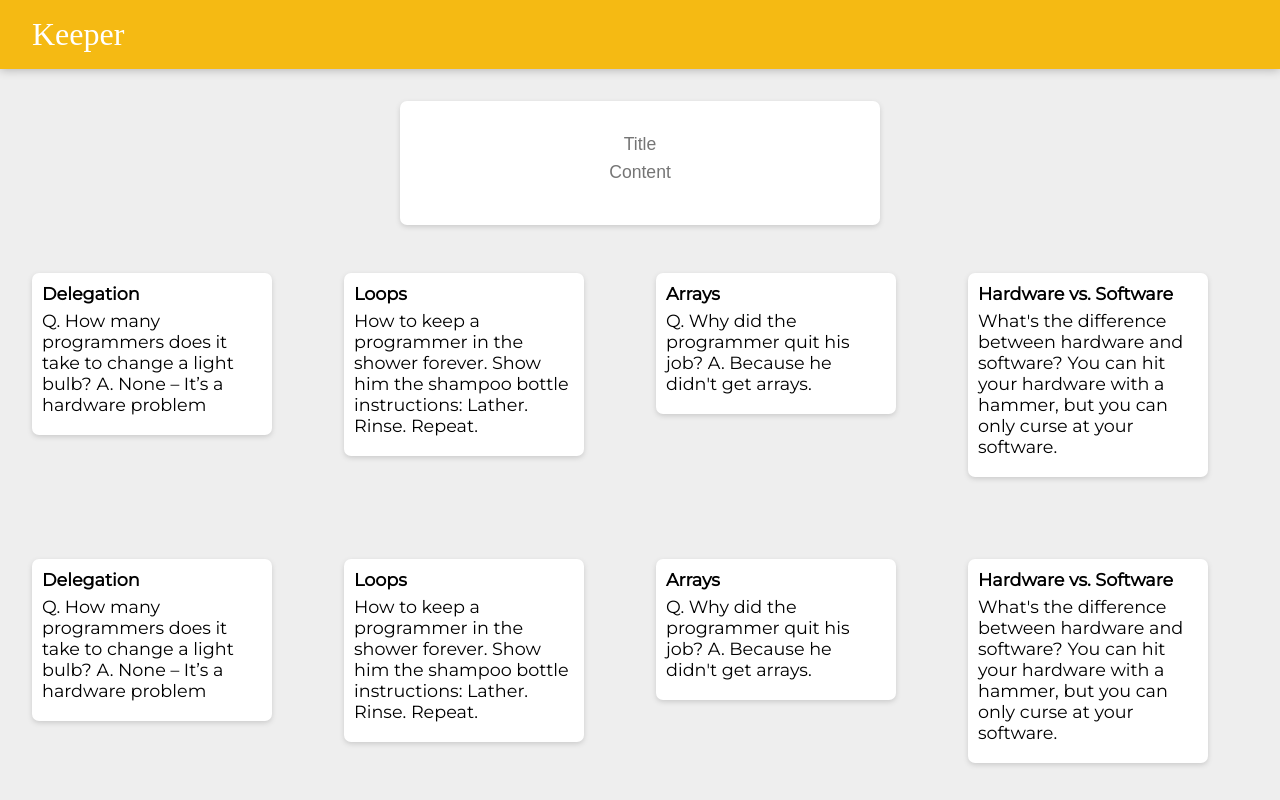
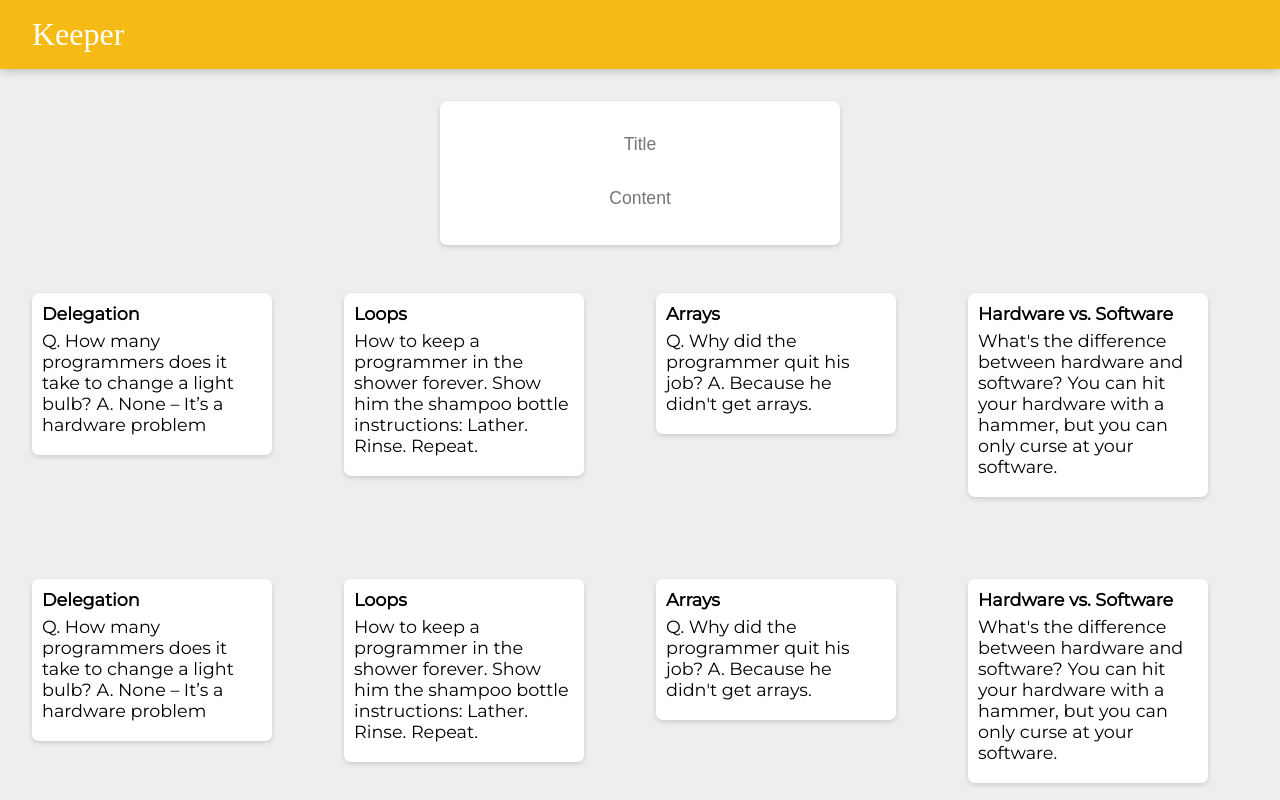
Before and after one commit to eslamwaeldev/Keeper, a React (Create React App) app: page / in a window 1280 px wide. Shown: the top 800 px of the page. Built offline with nearby package versions, Linux system fonts and the light colour scheme; a web font is replaced by a local one.

Commit message:
style: InsertNote class

```diff
--- a/public/styles.css
+++ b/public/styles.css
@@ -49,7 +49,8 @@ footer p {
   border-radius: 7px;
   box-shadow: 0 2px 5px #ccc;
   padding: 2rem;
-  width: 30rem;
+  width: 25rem;
+  height: 9rem;
   text-align: center;
 }
 .insert-note input {
@@ -61,7 +62,7 @@ footer p {
 }
 .insert-note h1 {
   font-size: 1.1em;
-  margin-bottom: 6px;
+  margin-bottom: 2rem;
 }
 .insert-note p {
   font-size: 1.1em;
--- a/src/components/App.jsx
+++ b/src/components/App.jsx
@@ -22,9 +22,6 @@ function App() {
               value={note.title}
               onChange={(event) => {
                 const title = event.target.value;
-                // if (content === "") {
-                //   setAddNote(false);
-                // }
                 setNote({ title: title });
                 setAddNote(true);
               }}
@@ -36,9 +33,6 @@ function App() {
               value={note.content}
               onChange={(event) => {
                 const content = event.target.value;
-                // if (content === "") {
-                //   setAddNote(false);
-                // }
                 setNote({ content: content });
                 setAddNote(true);
               }}
```
